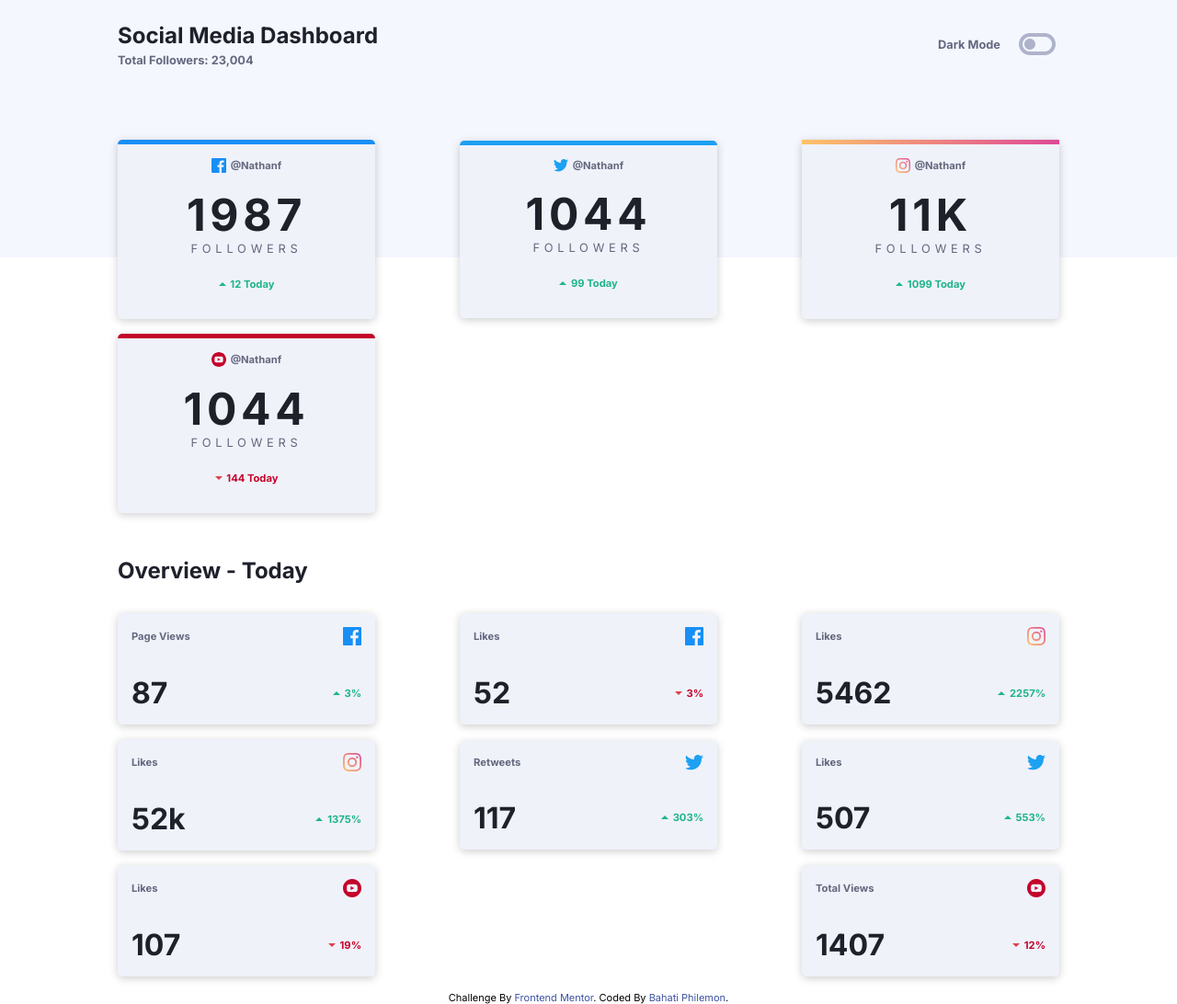
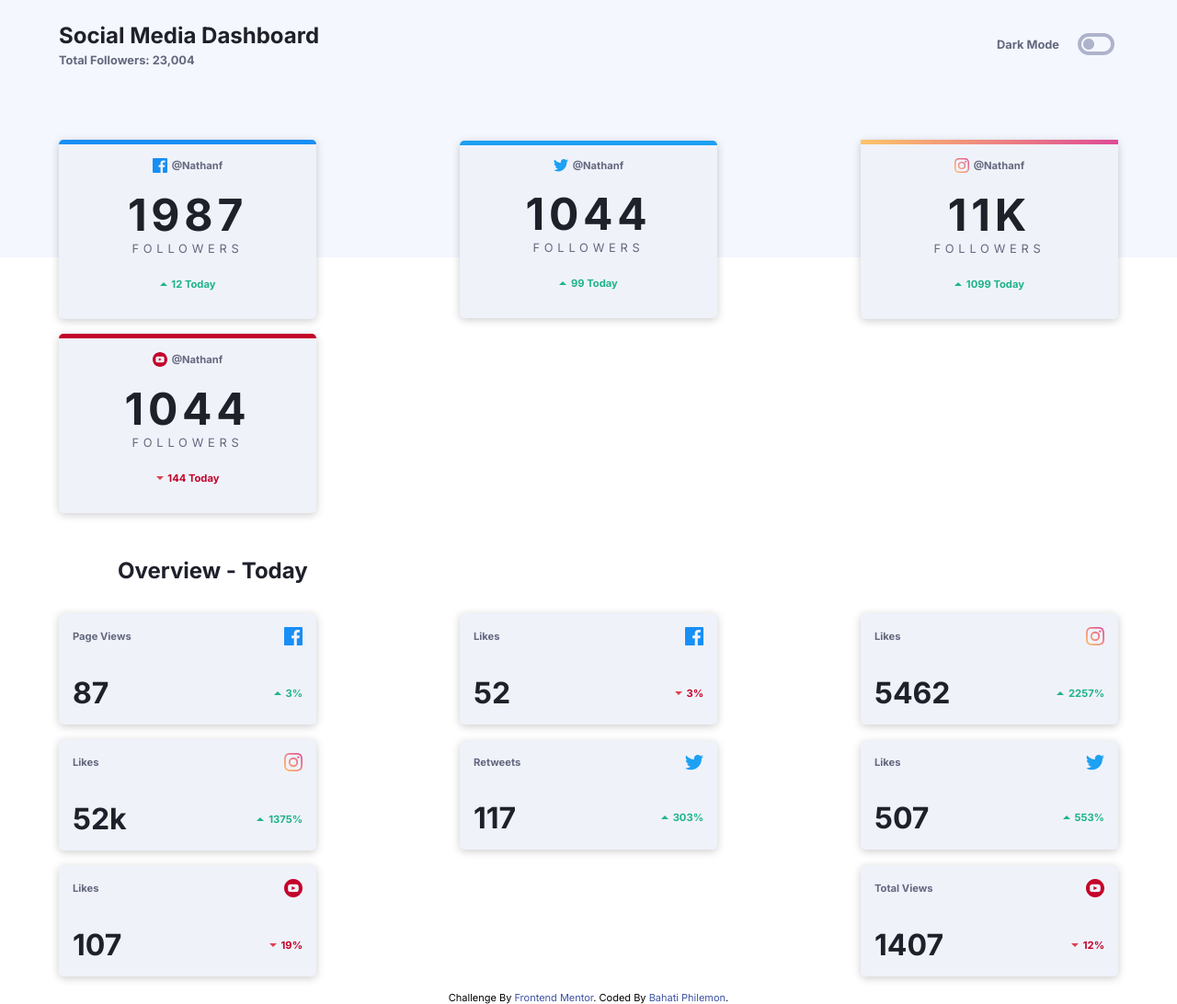
Before and after one commit to bahati7/social-media-dashboard-with-theme-switcher-master, a plain HTML site: page index.html in a window 1280 px wide. Shown: the whole page at 92% size. Drawn offline with nearby package versions, Linux system fonts and the light colour scheme.

Commit message:
updated style

```diff
--- a/style.css
+++ b/style.css
@@ -53,7 +53,7 @@ body{
     display: flex;
     align-items: start;
     justify-content: space-between;
-    padding: 1.5rem 10%;
+    padding: 1.5rem 5%;
     height: 35vh;
     background-color: var(--bgColorTop);
 }
@@ -90,7 +90,7 @@ body{
     justify-content: space-between;
     flex-wrap: wrap;
     gap: 1rem;
-    padding: 0 10%;
+    padding: 0 5%;
     margin-top: -10%;
 }
 .social_card{
@@ -183,7 +183,7 @@ body{
     justify-content: space-between;
     flex-wrap: wrap;
     gap: 1rem;
-    padding: 1rem 10%;
+    padding: 1rem 5%;
 
 }
 .overview_card{
```
